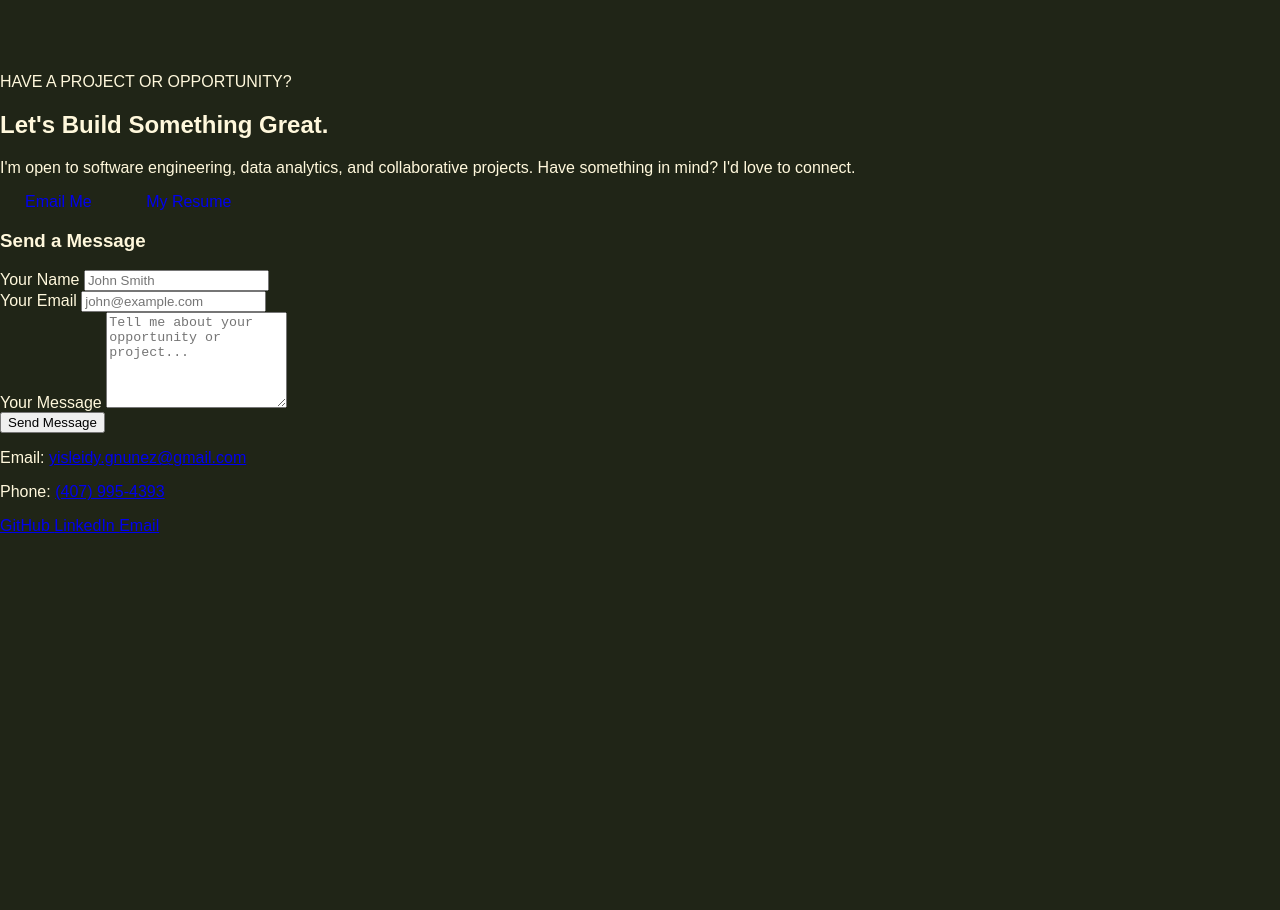
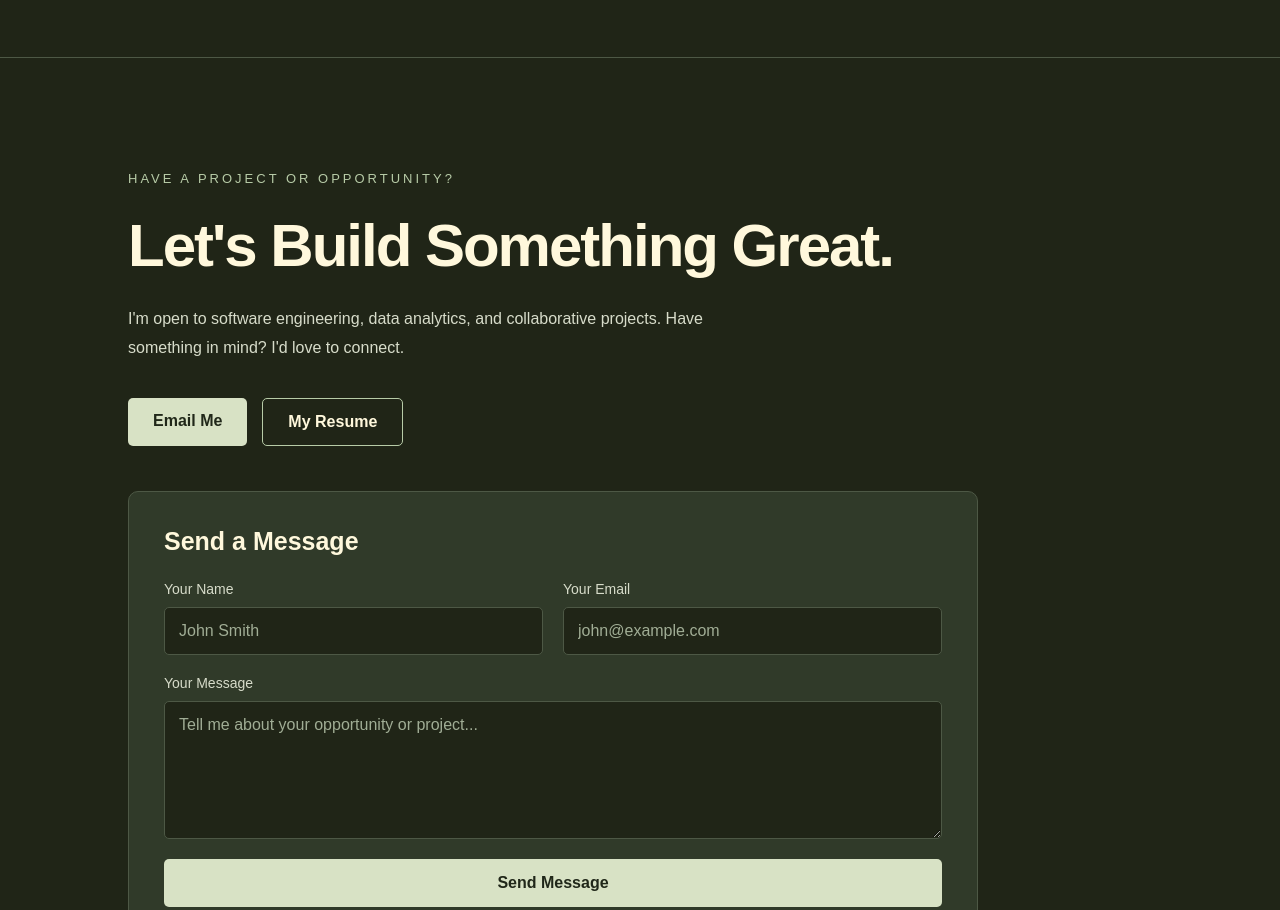
Before and after one commit to yisleidygnunez/Portfolio-Website, a plain HTML site: page index.html in a window 1280 px wide. Shown: the part 952-1862 px from the top of the page. Before the commit the page ends 1487 px from the top, so only its background shows below. Drawn offline with Linux system fonts and the light colour scheme.

Commit message:
feat: added more css code to make contact section more appealing

```diff
--- a/style.css
+++ b/style.css
@@ -146,6 +146,111 @@ body {
     .projects { padding: 40px 6%; }
     .project-container { flex-direction: column; }
     .hero-buttons { flex-wrap: wrap; }
+}
+
+#contact {
+    padding: 100px 10%;
+    border-top: 1px solid var(--border);
+    scroll-margin-top: 30px;
+}
+.contact-header { max-width: 850px; margin-bottom: 45px; }
+.contact-tag {
+    color: var(--accent);
+    font-size: 13px;
+    letter-spacing: 3px;
+}
+.contact-header h2 {
+    font-size: clamp(35px, 5vw, 60px);
+    letter-spacing: -2px;
+    margin: 25px 0;
+}
+.contact-intro {
+    color: var(--muted);
+    max-width: 650px;
+    line-height: 1.8;
+}
+.contact-buttons {
+    display: flex;
+    flex-wrap: wrap;
+    gap: 15px;
+    margin-top: 35px;
+}
+.contact-btn { display: inline-block; font-weight: bold; }
+#contact .primary-btn, .contact-submit { background: var(--button); color: var(--button-text); }
+#contact .primary-btn:hover, .contact-submit:hover { background: var(--accent); }
+#contact .secondary-btn { border: 1px solid var(--accent); color: var(--text); }
+#contact .secondary-btn:hover { background: var(--surface); }
+.contact-form-container {
+    background: var(--surface);
+    border: 1px solid var(--border);
+    border-radius: 10px;
+    padding: 35px;
+    max-width: 850px;
+}
+.contact-form-container h3 { font-size: 25px; margin: 0 0 25px; }
+.contact-form-row {
+    display: grid;
+    grid-template-columns: repeat(2, minmax(0, 1fr));
+    gap: 20px;
+}
+.contact-field {
+    display: flex;
+    flex-direction: column;
+    gap: 10px;
+    margin-bottom: 20px;
+    min-width: 0;
+}
+.contact-field label { color: var(--muted); font-size: 14px; }
+.contact-field input, .contact-field textarea {
+    width: 100%;
+    background: var(--bg);
+    color: var(--text);
+    border: 1px solid var(--border);
+    border-radius: 5px;
+    padding: 14px;
+    font: inherit;
+}
+.contact-field input:focus, .contact-field textarea:focus {
+    outline: 2px solid var(--accent);
+    outline-offset: 2px;
+}
+.contact-field input::placeholder, .contact-field textarea::placeholder { color: #A0AD95; }
+.contact-field textarea { resize: vertical; }
+.contact-submit {
+    width: 100%;
+    padding: 15px;
+    border: 0;
+    border-radius: 5px;
+    font: inherit;
+    font-weight: bold;
+    cursor: pointer;
+}
+.contact-details {
+    margin-top: 30px;
+    padding-top: 20px;
+    border-top: 1px solid var(--border);
+    color: var(--muted);
+    line-height: 1.8;
+    overflow-wrap: anywhere;
+}
+.contact-socials {
+    display: flex;
+    flex-wrap: wrap;
+    gap: 25px;
+    margin-top: 25px;
+}
+.contact-details a, .contact-socials a { color: var(--accent); text-decoration: none; }
+.contact-details a:hover, .contact-socials a:hover { text-decoration: underline; }
+/* Mobile layout */
+@media (max-width: 768px) {
+    #contact { padding: 60px 6%; }
+    .contact-form-row { grid-template-columns: 1fr; gap: 0; }
+    .contact-form-container { padding: 25px; }
+}
+/* Accessibility: reduced motion */
+@media (prefers-reduced-motion: reduce) {
+    html { scroll-behavior: auto; }
+    *, *::before, *::after { transition: none !important; }
 }
 
 /* 04 | RESUME.CSS — resume page */
```
